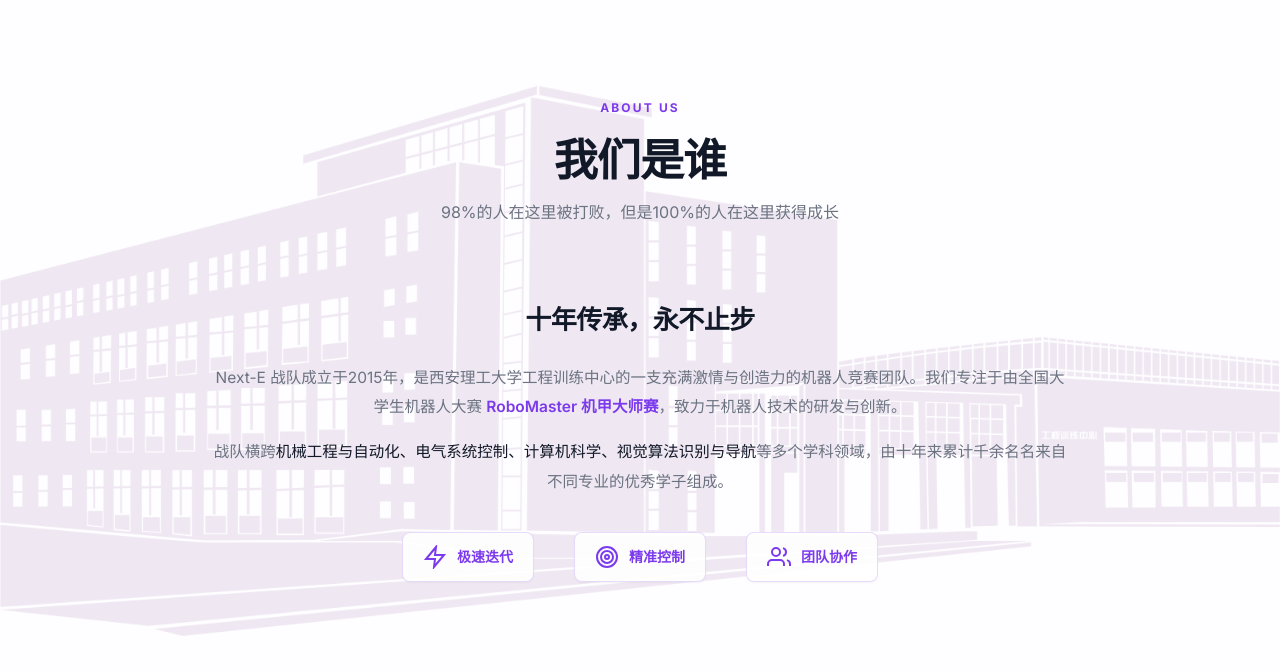
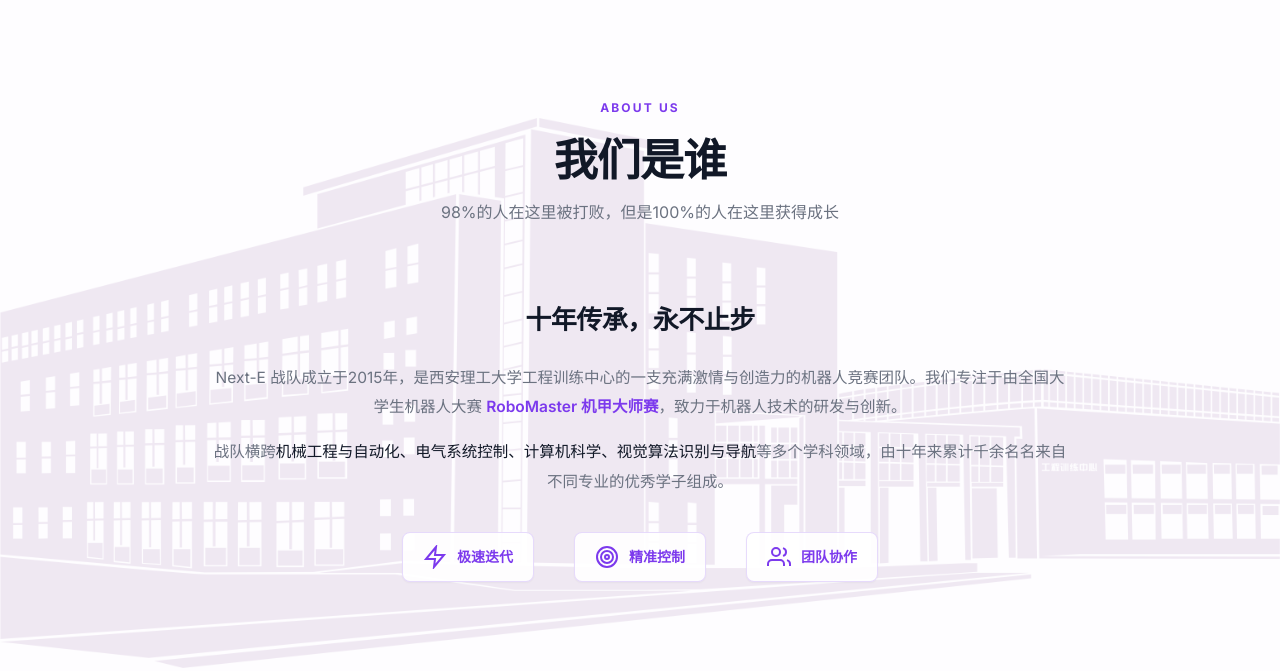
Before and after one commit to 0130zky/Next-ESoftware, a plain HTML site: page Next-E-website/index.html in a window 1280 px wide. Shown: the part 822-1493 px from the top of the page. Drawn offline with Linux system fonts and the light colour scheme.

Commit message:
修复宽屏下战队介绍背景上顶天(改用img层恒定留白)、紫条显式圆角、CSS/JS加版本号防缓存

```diff
--- a/Next-E-website/index.html
+++ b/Next-E-website/index.html
@@ -5,7 +5,7 @@
 <meta name="viewport" content="width=device-width, initial-scale=1.0">
 <title>Next-E | 西安理工大学 — RoboMaster 机甲大师</title>
 <meta name="description" content="Next-E 战队 — 西安理工大学 RoboMaster 参赛战队。以科技为翼，以创新为矛，征战机甲战场。">
-<link rel="stylesheet" href="./style.css">
+<link rel="stylesheet" href="./style.css?v=20260909">
 </head>
 <body>
 
@@ -88,6 +88,7 @@
 
 <!-- ==================== 战队介绍 ==================== -->
 <section class="section about" id="about">
+  <img class="about-bg" src="./assets/about-bg.png" alt="">
   <div class="container">
     <div class="section-header">
       <span class="section-label">About Us</span>
@@ -478,6 +479,6 @@
   </div>
 </footer>
 
-<script src="./script.js"></script>
+<script src="./script.js?v=20260909"></script>
 </body>
 </html>
--- a/Next-E-website/style.css
+++ b/Next-E-website/style.css
@@ -474,8 +474,20 @@ input, select, textarea { font-family: inherit; }
 /* ===== 战队介绍 ===== */
 .about {
   position: relative;
-  background: url('./assets/about-bg.png') center 62% / contain no-repeat;
   background-color: #f5f1fc;
+  overflow: hidden;
+}
+
+.about-bg {
+  position: absolute;
+  left: 0; right: 0;
+  top: 140px;
+  bottom: 24px;
+  width: 100%;
+  height: auto;
+  object-fit: contain;
+  z-index: 0;
+  pointer-events: none;
 }
 
 .about::before {
@@ -483,12 +495,12 @@ input, select, textarea { font-family: inherit; }
   position: absolute;
   inset: 0;
   background: rgba(255, 255, 255, 0.88);
-  z-index: 0;
+  z-index: 1;
 }
 
 .about .container {
   position: relative;
-  z-index: 1;
+  z-index: 2;
 }
 
 .about-text {
@@ -626,7 +638,7 @@ input, select, textarea { font-family: inherit; }
   position: absolute;
   top: 0; left: 0; right: 0;
   height: 3px;
-  border-radius: inherit;
+  border-radius: 14px 14px 0 0;
   background: linear-gradient(90deg, #7c3aed, #6366f1, #a78bfa);
   opacity: 0;
   transition: opacity 0.3s;
```
